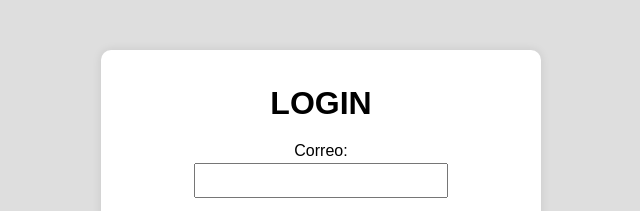
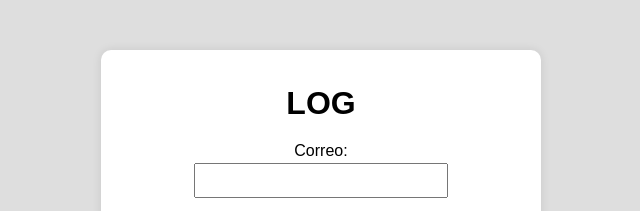
Before and after one commit to dbarton-2019164/Agenda, a plain HTML site: page index.html in a window 1280 px wide. Shown: the top 211 px of the page, 319-959 px from the left. Drawn offline with Linux system fonts and the light colour scheme.

Commit message:
otra fecha

```diff
--- a/index.html
+++ b/index.html
@@ -10,7 +10,7 @@
 
 <body>
     <div class="contenedor">
-        <h1>LOGIN</h1>
+        <h1>LOG</h1>
         <form action="#" method="post">
             <div>
                 <label for="email">Correo:</label>
```
